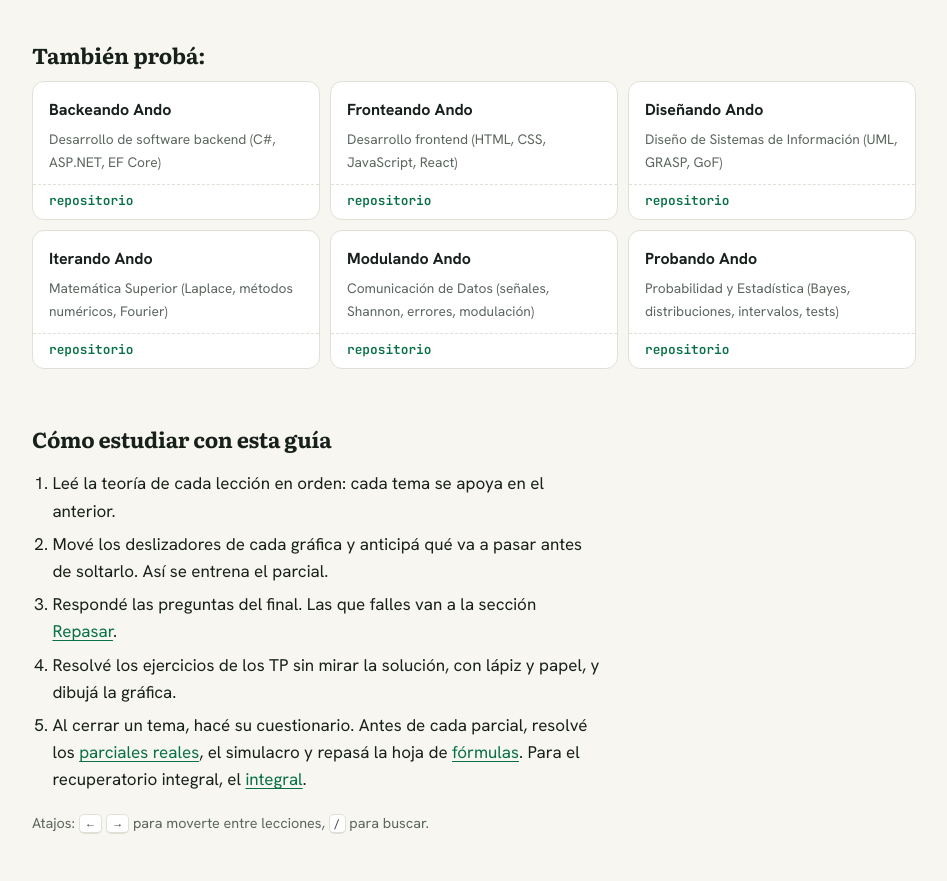
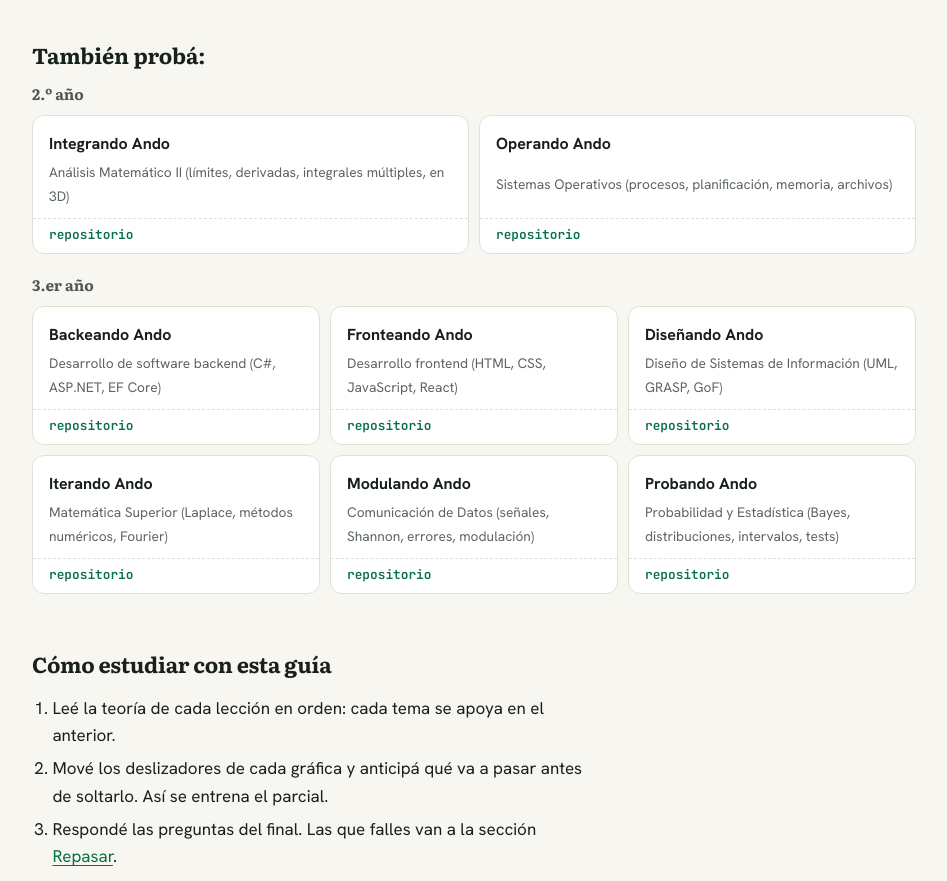
Before and after one commit to Franco704/economizar, a plain HTML site: page index.html in a window 1280 px wide. Shown: the part 2269-3150 px from the top of the page, without its empty margins (316-1263 px from the left). Drawn offline with Linux system fonts and the light colour scheme.

Commit message:
Muestra en el inicio todas las guías de la UTN, separadas por año
Co-Authored-By: Claude Opus 5.5 <noreply@anthropic.com>

```diff
--- a/css/styles.css
+++ b/css/styles.css
@@ -711,3 +711,7 @@ pre.code, .lab-out, .table-wrap, .fig { scrollbar-width: thin; scrollbar-color:
 .gris p.gris-src { font: 400 .8rem var(--sans); color: var(--muted); margin-top: 8px; }
 .ex-research { font: 700 .75rem var(--sans); color: var(--accent-ink); background: var(--accent-soft); border-radius: 999px; padding: 2px 9px; }
 .research-list { padding-left: 1.2em; line-height: 1.7; }
+
+/* Otras guías agrupadas por año de la carrera */
+.also-y { font-size: .95rem; font-weight: 700; margin: 18px 0 8px; opacity: .75; }
+.also-h + .also-y { margin-top: 4px; }
--- a/js/app.js
+++ b/js/app.js
@@ -5,13 +5,16 @@
   const MODULES = window.GUIDE.MODULES.filter((m) => LESSONS.some((l) => l.module === m.id));
   const $ = (s, el = document) => el.querySelector(s);
   // Guías hermanas: página publicada y repositorio de cada una
+  // [nombre, materia, slug, año de la carrera]
   const SIBLINGS = [
-    ['Backeando Ando', 'Desarrollo de software backend (C#, ASP.NET, EF Core)', 'backeando-ando'],
-    ['Fronteando Ando', 'Desarrollo frontend (HTML, CSS, JavaScript, React)', 'fronteando-ando'],
-    ['Diseñando Ando', 'Diseño de Sistemas de Información (UML, GRASP, GoF)', 'disenando-ando'],
-    ['Iterando Ando', 'Matemática Superior (Laplace, métodos numéricos, Fourier)', 'iterando-ando'],
-    ['Modulando Ando', 'Comunicación de Datos (señales, Shannon, errores, modulación)', 'modulando-ando'],
-    ['Probando Ando', 'Probabilidad y Estadística (Bayes, distribuciones, intervalos, tests)', 'probando-ando'],
+    ['Integrando Ando', 'Análisis Matemático II (límites, derivadas, integrales múltiples, en 3D)', 'integrando-ando', 2],
+    ['Operando Ando', 'Sistemas Operativos (procesos, planificación, memoria, archivos)', 'operando-ando', 2],
+    ['Backeando Ando', 'Desarrollo de software backend (C#, ASP.NET, EF Core)', 'backeando-ando', 3],
+    ['Fronteando Ando', 'Desarrollo frontend (HTML, CSS, JavaScript, React)', 'fronteando-ando', 3],
+    ['Diseñando Ando', 'Diseño de Sistemas de Información (UML, GRASP, GoF)', 'disenando-ando', 3],
+    ['Iterando Ando', 'Matemática Superior (Laplace, métodos numéricos, Fourier)', 'iterando-ando', 3],
+    ['Modulando Ando', 'Comunicación de Datos (señales, Shannon, errores, modulación)', 'modulando-ando', 3],
+    ['Probando Ando', 'Probabilidad y Estadística (Bayes, distribuciones, intervalos, tests)', 'probando-ando', 3],
   ];
   const main = $('#main');
   const toc = $('#toc');
@@ -209,7 +212,7 @@
         ${units}
         <section class="home-links">
           <h2 class="also-h" id="tambien">También probá:</h2>
-          <ul class="also">${SIBLINGS.map(([n, d, slug]) => `<li><a class="also-main" href="https://franco704.github.io/${slug}/" target="_blank" rel="noopener"><b>${n}</b><span>${d}</span></a><a class="also-repo" href="https://github.com/Franco704/${slug}" target="_blank" rel="noopener" aria-label="Repositorio de ${n}">repositorio</a></li>`).join('')}</ul>
+          ${[[2, '2.º año'], [3, '3.er año']].map(([a, t]) => `<h3 class="also-y">${t}</h3><ul class="also">${SIBLINGS.filter((s) => s[3] === a).map(([n, d, slug]) => `<li><a class="also-main" href="https://franco704.github.io/${slug}/" target="_blank" rel="noopener"><b>${n}</b><span>${d}</span></a><a class="also-repo" href="https://github.com/Franco704/${slug}" target="_blank" rel="noopener" aria-label="Repositorio de ${n}">repositorio</a></li>`).join('')}</ul>`).join('')}
         </section>
         <section class="home-how">
           <h2>Cómo estudiar con esta guía</h2>
```
